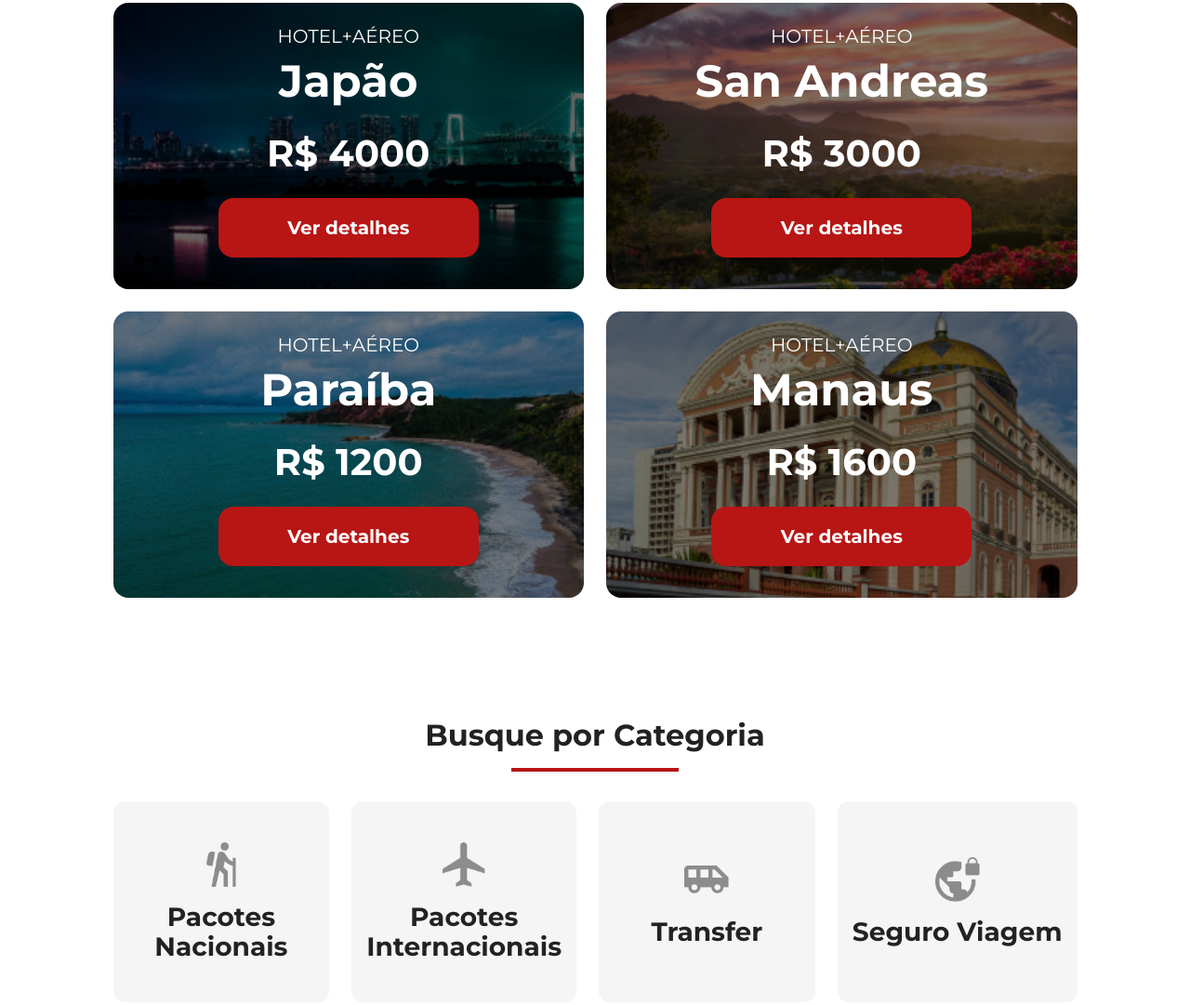
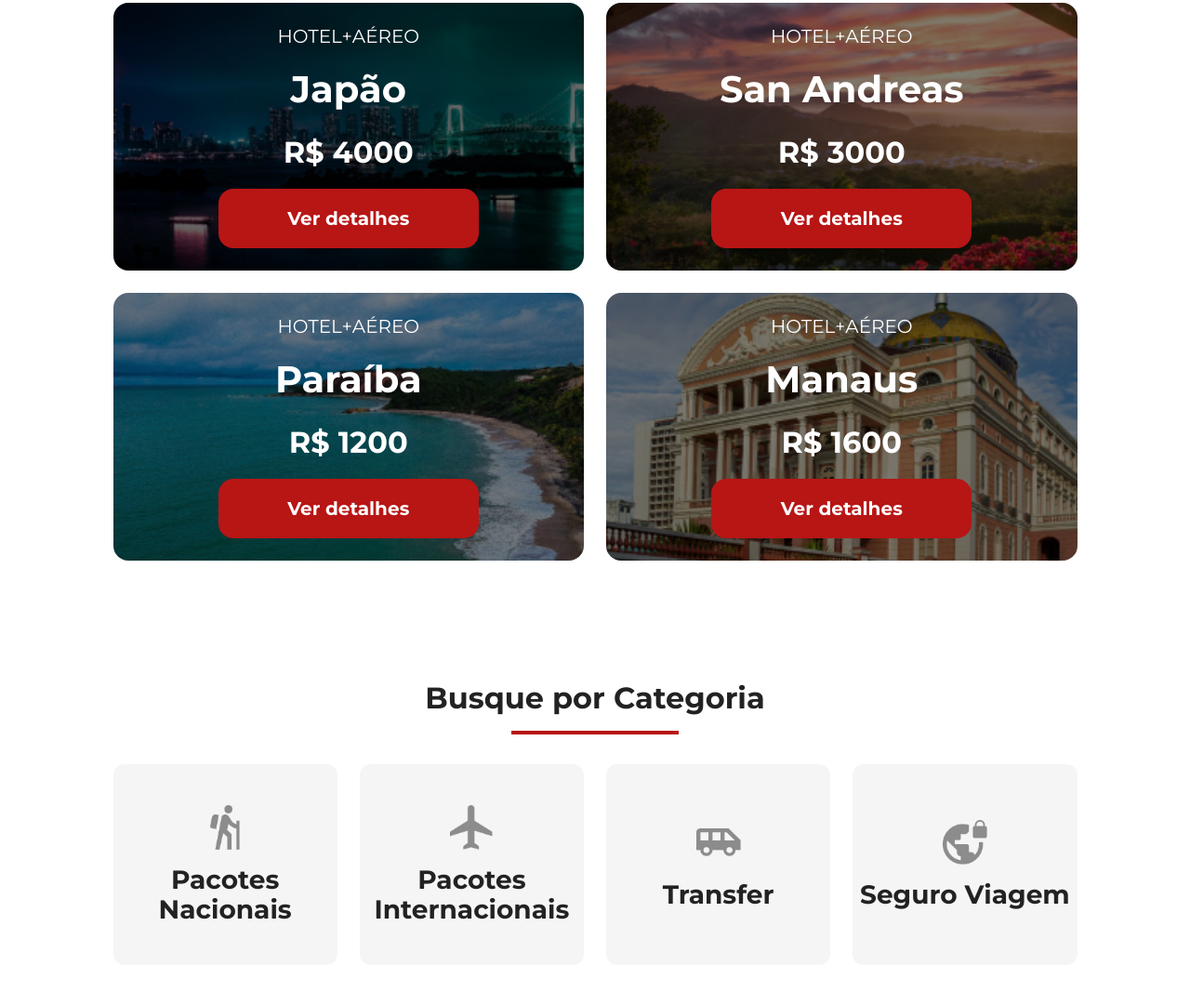
Before and after one commit to trevormibb/jornada-viagens, a plain HTML site: page index.html in a window 1280 px wide. Shown: the part 1190-2271 px from the top of the page at 93% size. Drawn offline with Linux system fonts and the light colour scheme.

Commit message:
feat: estrutura secao de ofertas

```diff
--- a/css/categories.css
+++ b/css/categories.css
@@ -1,35 +1,19 @@
 .categories {
-  padding: 88px 24px 64px;
+  padding: 64px 24px;
 }
-
-/* LISTA */
 
 .categories__list {
   width: 100%;
-  max-width: 312px;
 
-  margin: 0 auto;
-  padding: 0;
+  display: flex;
+  flex-direction: column;
 
-  display: grid;
-  grid-template-columns: 1fr;
-
-  gap: 16px;
-
-  list-style: none;
+  gap: 24px;
 }
-
-/* ITEM */
-
-.categories__item {
-  width: 100%;
-}
-
-/* CARD */
 
 .categories__link {
   width: 100%;
-  min-height: 216px;
+  min-height: 180px;
 
   box-sizing: border-box;
 
@@ -43,62 +27,41 @@
 
   gap: 16px;
 
-  background-color: var(--background-secondary-color);
-
   border-radius: 12px;
 
   color: var(--text-primary-color);
+  background-color: var(--background-secondary-color);
 
   text-align: center;
   text-decoration: none;
-
-  overflow: hidden;
-
-  transition:
-    background-color 0.2s ease,
-    transform 0.2s ease;
 }
 
-/* ÍCONE */
+.categories__icon {
+  width: 64px;
+  height: 64px;
 
-.categories__icon {
   display: block;
-
-  width: 48px;
-  height: 48px;
 
   object-fit: contain;
 }
 
-/* TEXTO */
+.categories__name {
+  font-size: 20px;
+  font-weight: var(--title-weight);
 
-.categories__name {
-  font-size: 28px;
-  font-weight: var(--title-weight);
-  line-height: 32px;
-
-  text-align: center;
+  line-height: 1.2;
 
   white-space: nowrap;
 }
 
-/* PACOTES NACIONAIS */
+/* PRIMEIROS DOIS QUEBRAM EM 2 LINHAS */
 
-.categories__item:nth-child(1) .categories__name {
-  max-width: 190px;
-
-  white-space: normal;
-}
-
-/* PACOTES INTERNACIONAIS */
-
-.categories__item:nth-child(2) .categories__name {
+.categories__link:nth-child(1) .categories__name,
+.categories__link:nth-child(2) .categories__name {
   max-width: 210px;
 
   white-space: normal;
 }
-
-/* FOCO */
 
 .categories__link:focus-visible {
   outline: 3px solid var(--secundary-color);
@@ -113,11 +76,20 @@
   }
 
   .categories__list {
-    max-width: none;
-
-    grid-template-columns: repeat(2, 1fr);
+    flex-direction: row;
+    flex-wrap: wrap;
 
     gap: 24px;
+  }
+
+  .categories__link {
+    width: calc((100% - 24px) / 2);
+    min-height: 216px;
+  }
+
+  .categories__icon {
+    width: 48px;
+    height: 48px;
   }
 
   .categories__name {
@@ -133,33 +105,11 @@
     padding: 88px 121.5px 64px;
   }
 
-  .categories__list {
-    width: 100%;
-    max-width: none;
-
-    margin: 0;
-
-    grid-template-columns: repeat(4, 1fr);
-
-    gap: 24px;
-  }
-
   .categories__link {
-    min-height: 216px;
-  }
-
-  .categories__icon {
-    width: 48px;
-    height: 48px;
-  }
-
-  .categories__name {
-    font-size: 28px;
-    line-height: 32px;
+    width: calc((100% - 72px) / 4);
   }
 
   .categories__link:hover {
     background-color: #eeeeee;
-    transform: translateY(-2px);
   }
 }
--- a/css/global.css
+++ b/css/global.css
@@ -12,9 +12,6 @@
   --background-primary-color: #ffffff;
   --background-secondary-color: #f5f5f5;
   --background-tertiary-color: #000000;
-
-  --button-primary-color: #850101;
-  --button-secondary-color: #b81515;
 
   --text-primary-color: #222222;
   --text-secondary-color: #ffffff;
@@ -48,44 +45,47 @@ body {
 }
 
 .section-title h2 {
+  margin: 0;
+
   font-size: 28px;
   font-weight: var(--title-weight);
-  margin: 0;
+
   text-align: center;
 }
 
 .section-title hr {
   width: 180px;
   height: 4px;
+
+  margin: 16px auto 32px;
+
+  border: none;
+
   background-color: var(--secundary-color);
-  border: none;
-  margin: 16px auto 32px;
 }
 
 .button {
-  width: 280px;
+  width: min(280px, 100%);
   height: 64px;
+
+  display: inline-block;
+
+  box-sizing: border-box;
+
+  border-radius: 16px;
 
   color: var(--text-secondary-color);
   background-color: var(--secundary-color);
 
+  font-size: 20px;
   font-weight: var(--title-weight);
-  font-size: 20px;
-
-  border-radius: 16px;
-
-  display: inline-block;
-
-  text-decoration: none;
-  text-align: center;
 
   line-height: 64px;
 
+  text-align: center;
+  text-decoration: none;
+
   transition: background-color 0.2s ease;
-}
-
-.button:hover {
-  background-color: var(--primary-color);
 }
 
 .button:focus-visible {
@@ -98,3 +98,9 @@ body {
     font-size: 32px;
   }
 }
+
+@media screen and (min-width: 1024px) {
+  .button:hover {
+    background-color: var(--primary-color);
+  }
+}
--- a/css/offers.css
+++ b/css/offers.css
@@ -2,11 +2,8 @@
   padding: 40px 24px;
 }
 
-/* CONTAINER DOS CARDS */
-
 .offers-cards {
   width: 100%;
-  max-width: 312px;
 
   margin: 32px auto 0;
 
@@ -16,80 +13,87 @@
   gap: 24px;
 }
 
-/* CARD */
-
 .card {
   width: 100%;
-  height: 288px;
+  min-height: 288px;
 
   box-sizing: border-box;
 
   padding: 24px 16px;
 
-  color: var(--text-secondary-color);
-  background-color: var(--background-tertiary-color);
+  display: flex;
+  flex-direction: column;
+
+  align-items: center;
+  justify-content: space-between;
 
   border-radius: 16px;
 
-  text-align: center;
+  color: var(--text-secondary-color);
+  background-color: var(--background-tertiary-color);
 
   background-position: center;
   background-repeat: no-repeat;
   background-size: cover;
+
+  text-align: center;
 }
 
-/* HEADER DO CARD */
+/* RESET DO HEADER GLOBAL */
 
-.card header {
-  display: block;
+.card .card__header {
+  width: 100%;
 
   min-height: auto;
 
-  margin: 0 0 24px;
+  margin: 0;
   padding: 0;
+
+  display: block;
 
   position: static;
 
   background-color: transparent;
 }
 
-/* HOTEL + AÉREO */
-
-.card header p {
-  margin: 0;
-
+.card__header p {
   font-size: 20px;
   font-weight: var(--text-weight);
 }
 
-/* DESTINO */
+/* CONTEÚDO */
 
-.card header h3 {
-  margin: 8px 0 0;
+.card__content {
+  width: 100%;
 
+  margin: 0;
+  padding: 0;
+}
+
+.card__content h3 {
   font-size: 40px;
   font-weight: var(--title-weight);
+
   line-height: 1.2;
 }
 
-/* PREÇO */
-
-.card header span {
-  display: block;
-
+.card__content p {
   margin-top: 24px;
 
   font-size: 32px;
+  font-weight: var(--title-weight);
 }
 
 /* FOOTER */
 
-.card footer {
+.card__footer {
+  width: 100%;
+
   margin: 0;
   padding: 0;
 }
 
-/* IMAGENS */
+/* BACKGROUNDS */
 
 .card.japao {
   background-image: url("../img/bg-card-japao.png");
@@ -115,8 +119,6 @@
   }
 
   .offers-cards {
-    max-width: none;
-
     flex-direction: row;
     flex-wrap: wrap;
 
@@ -136,28 +138,6 @@
   }
 
   .offers-cards {
-    width: 100%;
-    max-width: none;
-
-    margin: 40px 0 0;
-
-    display: flex;
-    flex-direction: row;
-    flex-wrap: wrap;
-
-    gap: 24px;
-  }
-
-  .card {
-    width: calc((100% - 24px) / 2);
-    height: 308px;
-  }
-
-  .card header h3 {
-    font-size: 48px;
-  }
-
-  .card header span {
-    font-size: 40px;
+    margin-top: 40px;
   }
 }
--- a/css/popular-destinations.css
+++ b/css/popular-destinations.css
@@ -6,7 +6,6 @@
 
 .popular-destinations__list {
   width: 100%;
-  max-width: 312px;
 
   margin: 0 auto;
 
@@ -27,11 +26,12 @@
   gap: 16px;
 }
 
-/* IMAGEM */
+/* IMAGEM - MOBILE */
 
 .popular-destinations__image {
   width: 100%;
-  height: 180px;
+
+  aspect-ratio: 4 / 5;
 
   display: block;
 
@@ -58,6 +58,7 @@
 
   font-size: 20px;
   font-weight: var(--title-weight);
+
   line-height: 32px;
 }
 
@@ -103,13 +104,18 @@
   }
 
   .popular-destinations__list {
-    max-width: none;
+    width: 100%;
 
     gap: 32px;
   }
 
   .popular-destinations__image {
+    width: 100%;
     height: 454px;
+
+    aspect-ratio: auto;
+
+    object-fit: cover;
   }
 
   .popular-destinations__title {
@@ -141,7 +147,6 @@
 
   .popular-destinations__list {
     width: 100%;
-    max-width: none;
 
     margin: 0;
 
@@ -157,6 +162,10 @@
   .popular-destinations__image {
     width: 100%;
     height: 450px;
+
+    aspect-ratio: auto;
+
+    object-fit: cover;
   }
 
   .popular-destinations__title {
--- a/index.html
+++ b/index.html
@@ -78,61 +78,61 @@
 
       <div class="offers-cards">
         <article class="card japao">
-          <header>
+          <header class="card__header">
             <p>HOTEL+AÉREO</p>
-
-            <h3>
-              Japão
-              <span>R$ 4000</span>
-            </h3>
           </header>
 
-          <footer>
+          <section class="card__content">
+            <h3>Japão</h3>
+            <p>R$ 4000</p>
+          </section>
+
+          <footer class="card__footer">
             <a href="#" class="button">Ver detalhes</a>
           </footer>
         </article>
 
         <article class="card san-andreas">
-          <header>
+          <header class="card__header">
             <p>HOTEL+AÉREO</p>
-
-            <h3>
-              San Andreas
-              <span>R$ 3000</span>
-            </h3>
           </header>
 
-          <footer>
+          <section class="card__content">
+            <h3>San Andreas</h3>
+            <p>R$ 3000</p>
+          </section>
+
+          <footer class="card__footer">
             <a href="#" class="button">Ver detalhes</a>
           </footer>
         </article>
 
         <article class="card paraiba">
-          <header>
+          <header class="card__header">
             <p>HOTEL+AÉREO</p>
-
-            <h3>
-              Paraíba
-              <span>R$ 1200</span>
-            </h3>
           </header>
 
-          <footer>
+          <section class="card__content">
+            <h3>Paraíba</h3>
+            <p>R$ 1200</p>
+          </section>
+
+          <footer class="card__footer">
             <a href="#" class="button">Ver detalhes</a>
           </footer>
         </article>
 
         <article class="card manaus">
-          <header>
+          <header class="card__header">
             <p>HOTEL+AÉREO</p>
-
-            <h3>
-              Manaus
-              <span>R$ 1600</span>
-            </h3>
           </header>
 
-          <footer>
+          <section class="card__content">
+            <h3>Manaus</h3>
+            <p>R$ 1600</p>
+          </section>
+
+          <footer class="card__footer">
             <a href="#" class="button">Ver detalhes</a>
           </footer>
         </article>
@@ -145,8 +145,7 @@
         <hr />
       </div>
 
-      <ul class="categories__list">
-        <li class="categories__item">
+      <div class="categories__list">
         <a class="categories__link" href="pacotes.html?categoria=nacionais">
           <img
             class="categories__icon"
@@ -156,9 +155,7 @@
 
           <span class="categories__name"> Pacotes Nacionais </span>
         </a>
-        </li>
 
-        <li class="categories__item">
         <a
           class="categories__link"
           href="pacotes.html?categoria=internacionais"
@@ -171,17 +168,13 @@
 
           <span class="categories__name"> Pacotes Internacionais </span>
         </a>
-        </li>
 
-        <li class="categories__item">
         <a class="categories__link" href="pacotes.html?categoria=transfer">
           <img class="categories__icon" src="img/icone-transfer.png" alt="" />
 
           <span class="categories__name"> Transfer </span>
         </a>
-        </li>
 
-        <li class="categories__item">
         <a class="categories__link" href="pacotes.html?categoria=seguro">
           <img
             class="categories__icon"
@@ -191,8 +184,7 @@
 
           <span class="categories__name"> Seguro Viagem </span>
         </a>
-        </li>
-      </ul>
+      </div>
     </section>
 
     <section class="popular-destinations">
```
Lines whose indentation alone changed are shown as unchanged.
